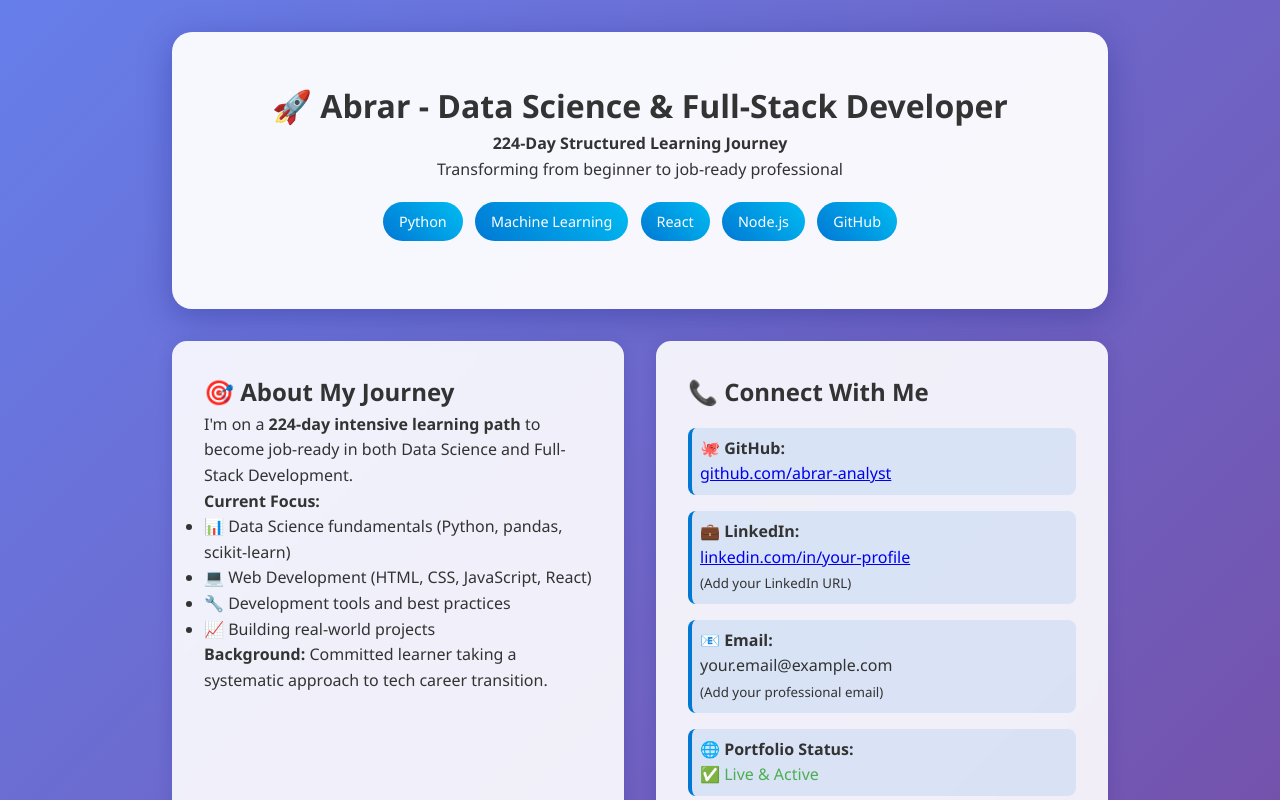
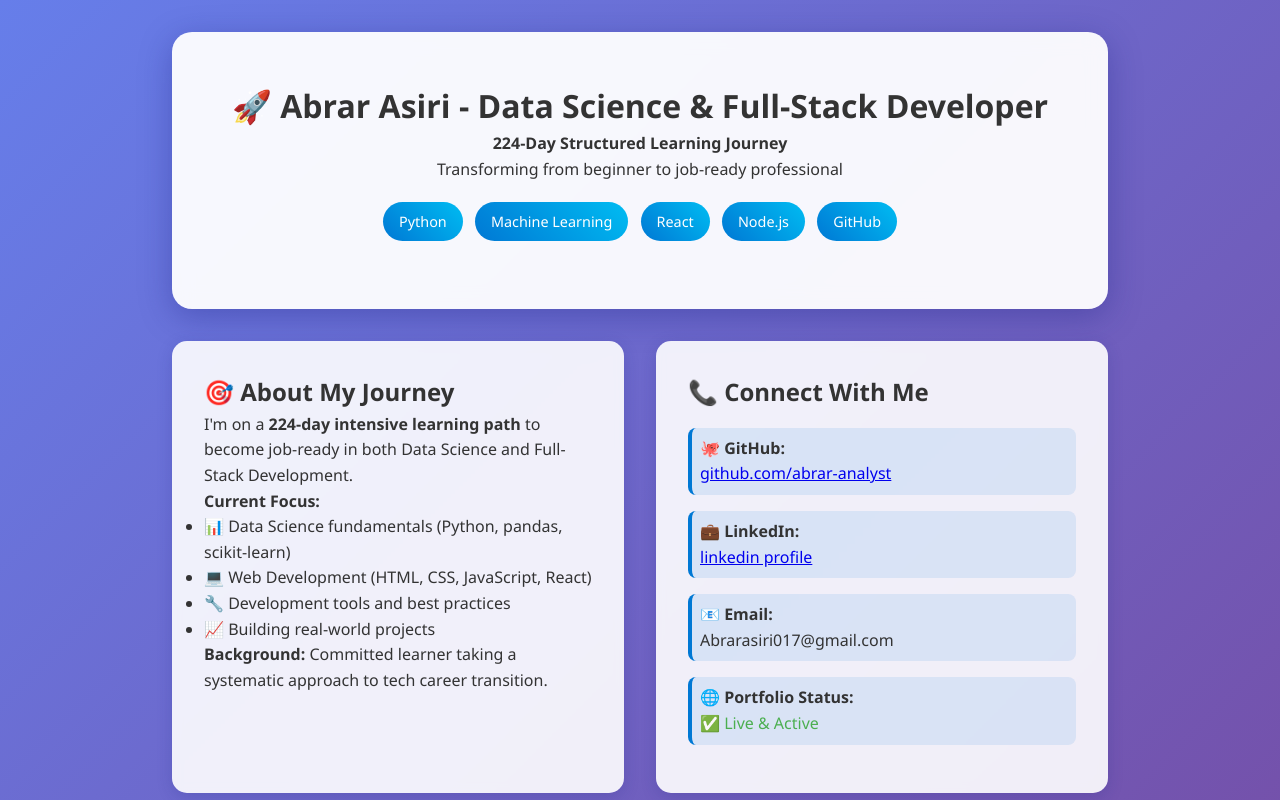
Before and after one commit to Abrar-Analyst/my-portfolio, a plain HTML site: page index.html in a window 1280 px wide. Shown: the top 800 px of the page. Drawn offline with Linux system fonts and the light colour scheme.

Commit message:
Update index.html

```diff
--- a/index.html
+++ b/index.html
@@ -3,7 +3,7 @@
 <head>
     <meta charset="UTF-8">
     <meta name="viewport" content="width=device-width, initial-scale=1.0">
-    <title>Abrar Analyst - Data Science & Full-Stack Portfolio</title>
+    <title>Abrar Asiri - Data Science & Full-Stack Portfolio</title>
     <style>
         * {
             margin: 0;
@@ -100,11 +100,20 @@
             }
         }
     </style>
+
+     <script>
+        // Animate progress bar on page load
+        window.addEventListener('load', function() {
+            setTimeout(() => {
+                document.querySelector('.progress-fill').style.width = '0.45%';
+            }, 1000);
+        });
+    </script>
 </head>
 <body>
     <div class="container">
         <div class="hero">
-            <h1>🚀 Abrar - Data Science & Full-Stack Developer</h1>
+            <h1>🚀 Abrar Asiri - Data Science & Full-Stack Developer</h1>
             <p><strong>224-Day Structured Learning Journey</strong></p>
             <p>Transforming from beginner to job-ready professional</p>
 
@@ -143,14 +152,12 @@
 
                 <div class="contact-item">
                     <strong>💼 LinkedIn:</strong><br>
-                    <a href="#" target="_blank">linkedin.com/in/your-profile</a><br>
-                    <small>(Add your LinkedIn URL)</small>
+                    <a href="www.linkedin.com/in/abrar-asiri" target="_blank">linkedin profile</a></br>
                 </div>
 
                 <div class="contact-item">
                     <strong>📧 Email:</strong><br>
-                    your.email@example.com<br>
-                    <small>(Add your professional email)</small>
+                    Abrarasiri017@gmail.com</br>
                 </div>
 
                 <div class="contact-item">
@@ -173,14 +180,5 @@
             <p><em>Next milestone: Complete OpenLearn Mathematics foundations</em></p>
         </div>
     </div>
-
-    <script>
-        // Animate progress bar on page load
-        window.addEventListener('load', function() {
-            setTimeout(() => {
-                document.querySelector('.progress-fill').style.width = '0.45%';
-            }, 1000);
-        });
-    </script>
 </body>
 </html>
```
